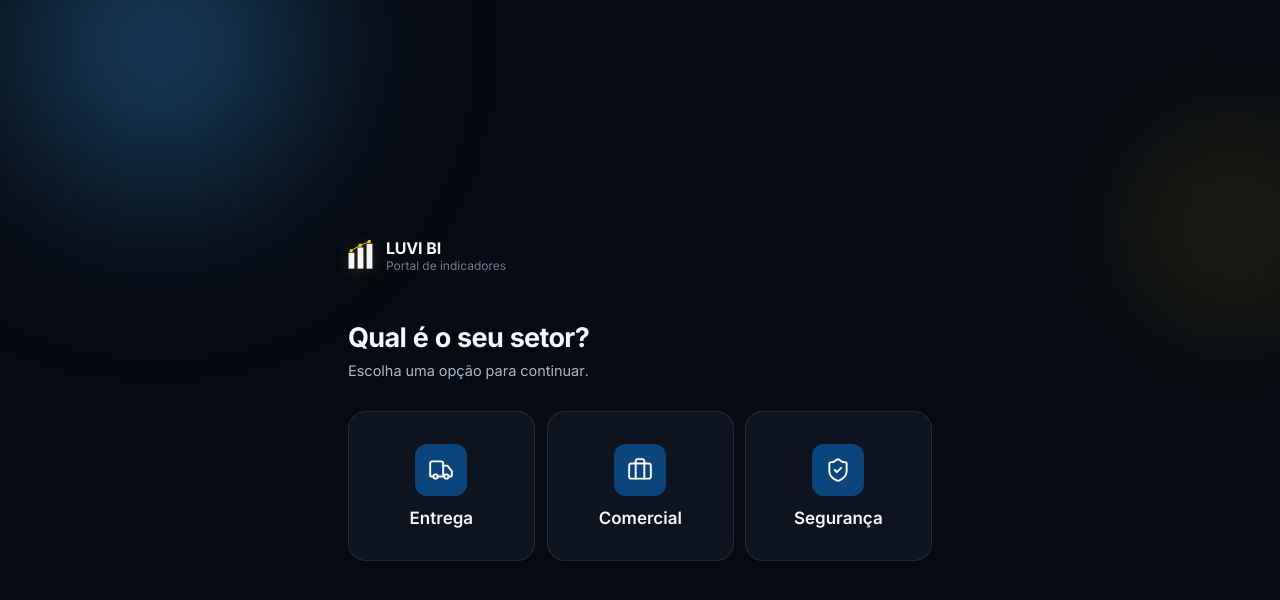
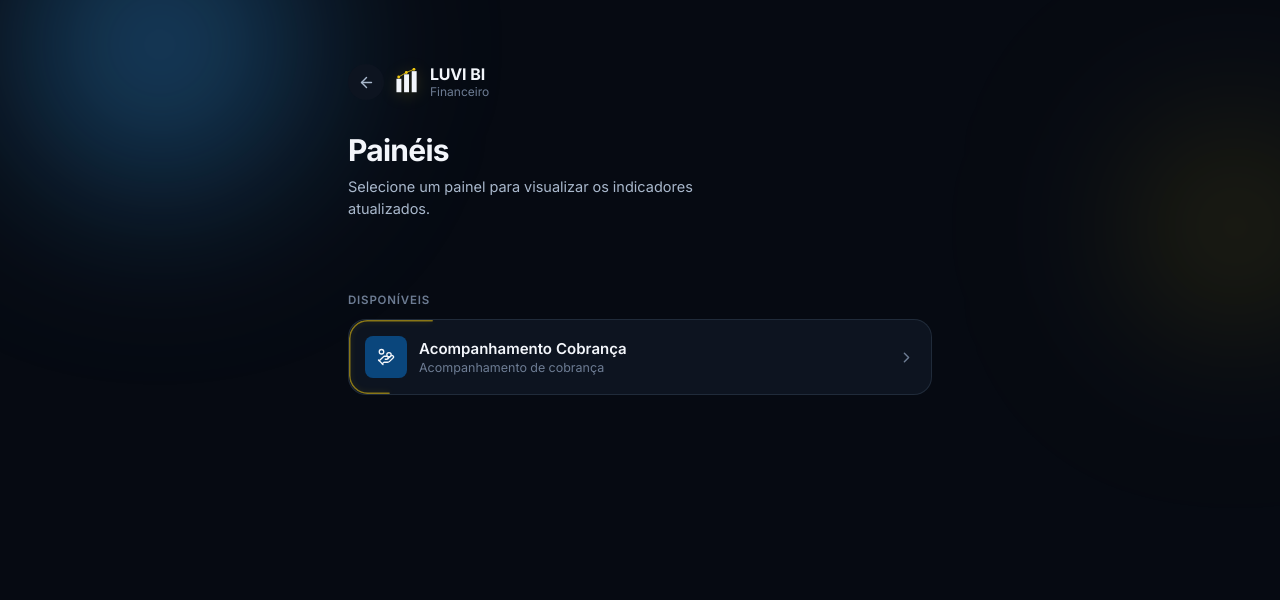
Before and after one commit to Lreus-1/Cr-tica-Online, a React (Vite) app: page /financeiro in a window 1280 px wide. Shown: the top 600 px of the page. Built offline with nearby package versions, Linux system fonts and the light colour scheme.

Commit message:
Inclusão de novos indicadores

```diff
--- a/src/App.jsx
+++ b/src/App.jsx
@@ -4,6 +4,8 @@ import Menu from './pages/Menu.jsx';
 import Home from './pages/Home.jsx';
 import Delivery from './pages/Delivery.jsx';
 import Security from './pages/Security.jsx';
+import Finance from './pages/Finance.jsx';
+import People from './pages/People.jsx';
 import DashboardView from './pages/DashboardView.jsx';
 import Gallery from './pages/Gallery.jsx';
 
@@ -15,6 +17,8 @@ export default function App() {
         <Route path="/comercial" element={<Home />} />
         <Route path="/entrega" element={<Delivery />} />
         <Route path="/seguranca" element={<Security />} />
+        <Route path="/financeiro" element={<Finance />} />
+        <Route path="/gente-e-gestao" element={<People />} />
         <Route path="/dashboard/:id" element={<DashboardView />} />
         <Route path="/acervo" element={<Gallery />} />
         <Route path="*" element={<Menu />} />
--- /dev/null
+++ b/src/components/SectorScreen.jsx
@@ -0,0 +1,47 @@
+import { Link } from 'react-router-dom';
+import { ArrowLeft } from 'lucide-react';
+import DashboardCard from './DashboardCard.jsx';
+import LuviMark from './LuviMark.jsx';
+
+/**
+ * Tela de um setor: cabeçalho com o nome do setor + lista de painéis.
+ * Usada pelas telas Financeiro e Gente e Gestão.
+ */
+export default function SectorScreen({ setor, dashboards }) {
+  return (
+    <div className="home">
+      <div className="home__aurora" aria-hidden="true">
+        <span />
+        <span />
+      </div>
+
+      <header className="home__header">
+        <div className="home__brand">
+          <Link to="/" className="dv-btn" aria-label="Voltar ao menu">
+            <ArrowLeft size={17} strokeWidth={2} />
+          </Link>
+          <span className="home__mark">
+            <LuviMark size={22} />
+          </span>
+          <div className="home__brand-text">
+            <p className="home__name">LUVI BI</p>
+            <p className="home__eyebrow">{setor}</p>
+          </div>
+        </div>
+
+        <h1 className="home__title">Painéis</h1>
+        <p className="home__subtitle">
+          Selecione um painel para visualizar os indicadores atualizados.
+        </p>
+      </header>
+
+      <div className="home__section-label">Disponíveis</div>
+
+      <nav className="dash-list" role="list" aria-label={`Lista de painéis de ${setor}`}>
+        {dashboards.map((dashboard, index) => (
+          <DashboardCard key={dashboard.id} dashboard={dashboard} index={index} />
+        ))}
+      </nav>
+    </div>
+  );
+}
--- /dev/null
+++ b/src/config/financeDashboards.js
@@ -0,0 +1,18 @@
+/**
+ * Painéis exclusivos da área Financeiro.
+ *
+ * Mesmo padrão de src/config/dashboards.js — para adicionar um novo
+ * painel aqui, basta acrescentar um objeto ao array.
+ */
+export const financeDashboards = [
+  {
+    id: 'acompanhamento-cobranca',
+    nome: 'Acompanhamento Cobrança',
+    descricao: 'Acompanhamento de cobrança',
+    icone: 'HandCoins',
+    // Servidor da rede interna (http), não é Power BI: abre em nova aba.
+    // Só funciona com o celular/computador na rede da empresa.
+    externo: true,
+    url: 'http://192.168.4.128:8096/',
+  },
+];
--- /dev/null
+++ b/src/config/peopleDashboards.js
@@ -0,0 +1,19 @@
+/**
+ * Painéis exclusivos da área Gente e Gestão.
+ *
+ * Mesmo padrão de src/config/dashboards.js — para adicionar um novo
+ * painel aqui, basta acrescentar um objeto ao array.
+ */
+export const peopleDashboards = [
+  {
+    id: 'acompanhamento-absenteismo',
+    nome: 'Acompanhamento de Absenteísmo',
+    descricao: 'Indicadores de ausências da equipe',
+    icone: 'UserX',
+    url: 'https://app.powerbi.com/view?r=eyJrIjoiYTkyOGNhOWEtNjI2NS00YmQzLTk3YTAtZjA2NzlkMGZlYzNlIiwidCI6IjBiY2M1NWZiLWE3ZDktNDkxNi1iZjAyLWY2YzE0NDljOTg1MiJ9',
+  },
+];
+
+export function getPeopleDashboardById(id) {
+  return peopleDashboards.find((d) => d.id === id);
+}
--- a/src/index.css
+++ b/src/index.css
@@ -848,7 +848,8 @@ a {
   }
 
   .menu__options {
-    flex-direction: row;
+    display: grid;
+    grid-template-columns: repeat(auto-fit, minmax(170px, 1fr));
   }
 
   .menu-option {
--- a/src/lib/icons.js
+++ b/src/lib/icons.js
@@ -19,6 +19,8 @@ import {
   Wallet,
   BookUser,
   Truck,
+  HandCoins,
+  UserX,
 } from 'lucide-react';
 
 export const iconMap = {
@@ -32,4 +34,6 @@ export const iconMap = {
   Wallet,
   BookUser,
   Truck,
+  HandCoins,
+  UserX,
 };
--- a/src/pages/DashboardView.jsx
+++ b/src/pages/DashboardView.jsx
@@ -4,6 +4,7 @@ import { ArrowLeft, RotateCw, Maximize2, Minimize2, ExternalLink } from 'lucide-
 import { getDashboardById } from '../config/dashboards.js';
 import { getDeliveryDashboardById } from '../config/deliveryDashboards.js';
 import { getSecurityDashboardById } from '../config/securityDashboards.js';
+import { getPeopleDashboardById } from '../config/peopleDashboards.js';
 import PowerBIFrame from '../components/PowerBIFrame.jsx';
 import { useFullscreen } from '../hooks/useFullscreen.js';
 
@@ -23,7 +24,10 @@ export default function DashboardView() {
   // Um painel pode vir da lista do Comercial, da Entrega ou da
   // Segurança — procura nas três, já que essa rota é compartilhada.
   const dashboard =
-    getDashboardById(id) || getDeliveryDashboardById(id) || getSecurityDashboardById(id);
+    getDashboardById(id) ||
+    getDeliveryDashboardById(id) ||
+    getSecurityDashboardById(id) ||
+    getPeopleDashboardById(id);
   const containerRef = useRef(null);
   const [reloadKey, setReloadKey] = useState(0);
   const [iosFullscreen, setIosFullscreen] = useState(false);
--- /dev/null
+++ b/src/pages/Finance.jsx
@@ -0,0 +1,6 @@
+import SectorScreen from '../components/SectorScreen.jsx';
+import { financeDashboards } from '../config/financeDashboards.js';
+
+export default function Finance() {
+  return <SectorScreen setor="Financeiro" dashboards={financeDashboards} />;
+}
--- a/src/pages/Menu.jsx
+++ b/src/pages/Menu.jsx
@@ -1,5 +1,5 @@
 import { Link } from 'react-router-dom';
-import { Truck, Briefcase, ShieldCheck, ArrowRight } from 'lucide-react';
+import { Truck, Briefcase, ShieldCheck, Landmark, UsersRound, ArrowRight } from 'lucide-react';
 import LuviMark from '../components/LuviMark.jsx';
 
 export default function Menu() {
@@ -49,6 +49,22 @@ export default function Menu() {
           <span className="menu-option__label">Segurança</span>
           <ArrowRight className="menu-option__arrow" size={18} strokeWidth={2} />
         </Link>
+
+        <Link to="/financeiro" className="menu-option">
+          <span className="menu-option__icon">
+            <Landmark size={26} strokeWidth={1.75} />
+          </span>
+          <span className="menu-option__label">Financeiro</span>
+          <ArrowRight className="menu-option__arrow" size={18} strokeWidth={2} />
+        </Link>
+
+        <Link to="/gente-e-gestao" className="menu-option">
+          <span className="menu-option__icon">
+            <UsersRound size={26} strokeWidth={1.75} />
+          </span>
+          <span className="menu-option__label">Gente e Gestão</span>
+          <ArrowRight className="menu-option__arrow" size={18} strokeWidth={2} />
+        </Link>
       </div>
     </div>
   );
--- /dev/null
+++ b/src/pages/People.jsx
@@ -0,0 +1,6 @@
+import SectorScreen from '../components/SectorScreen.jsx';
+import { peopleDashboards } from '../config/peopleDashboards.js';
+
+export default function People() {
+  return <SectorScreen setor="Gente e Gestão" dashboards={peopleDashboards} />;
+}
```
